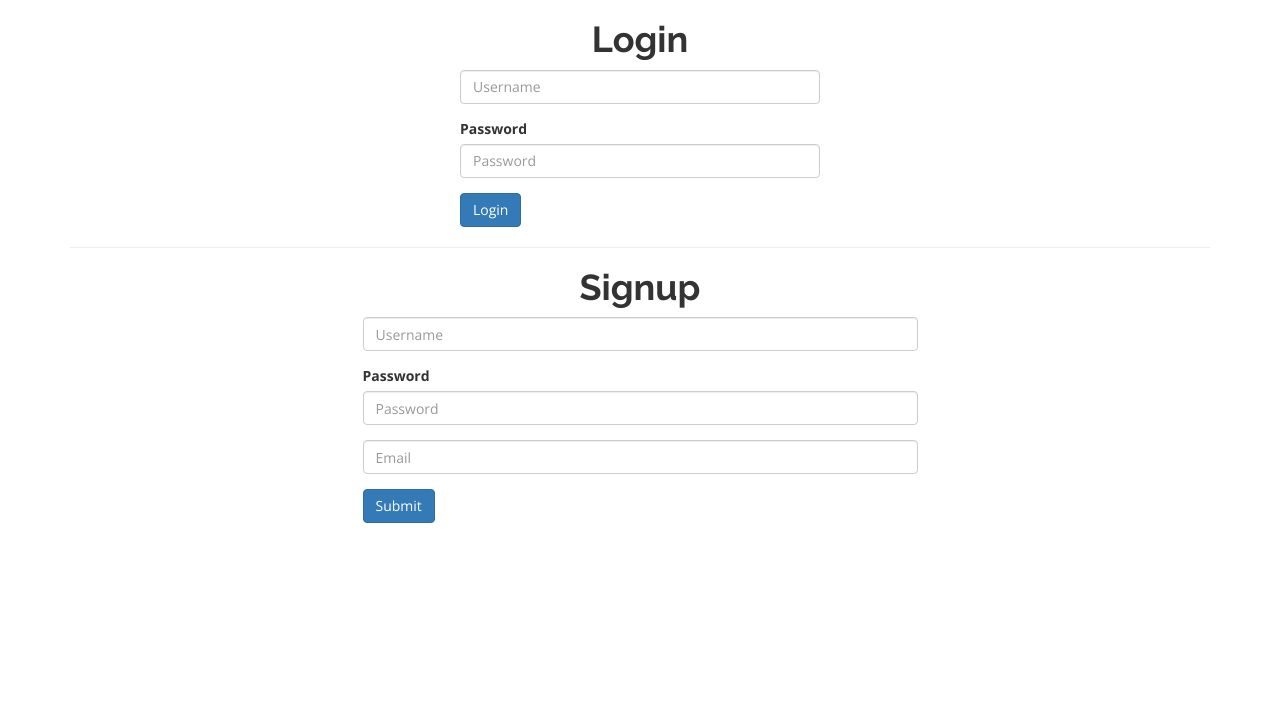
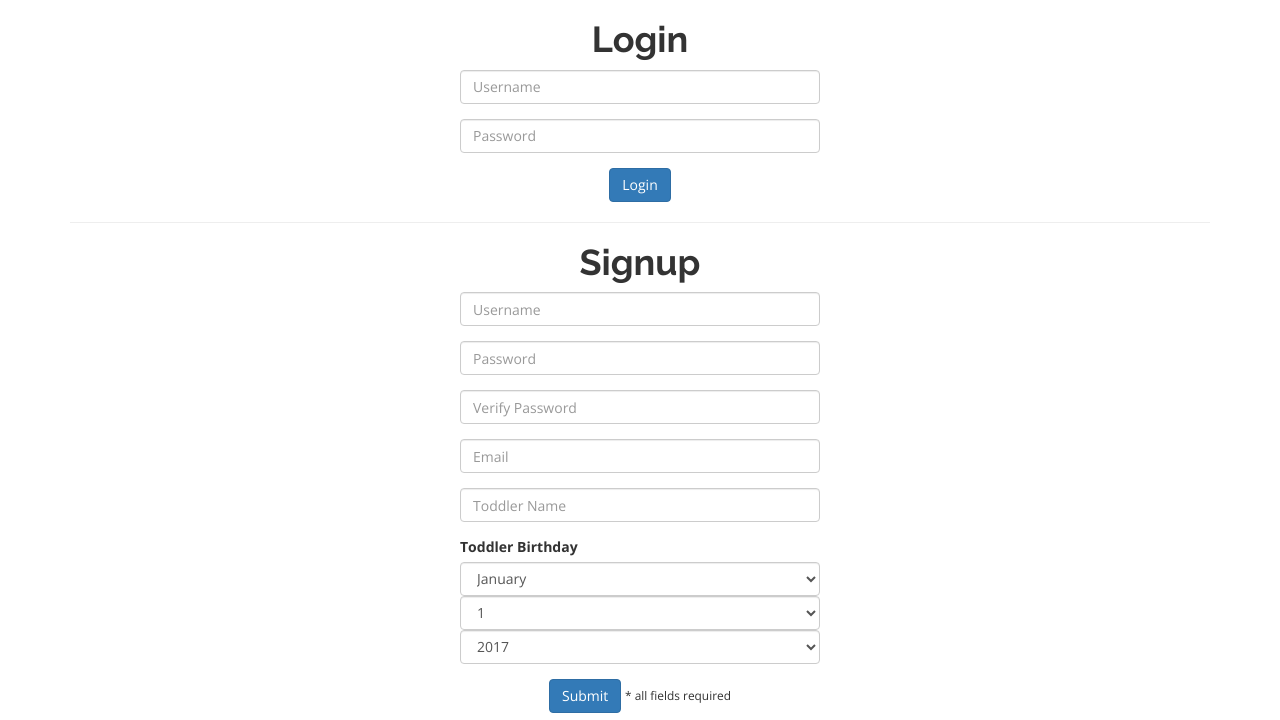
Before and after one commit to ncabelin/toddlespeak, a Flask app: page /login in a window 1280 px wide. Shown: the part 80-800 px from the top of the page. Run offline with Flask 2, Linux system fonts and the light colour scheme; parts of the project's set-up code (start-up, migrations or seed data) failed here and were passed over; some libraries are stand-ins or nearby versions.

```diff
--- a/templates/login.html
+++ b/templates/login.html
@@ -6,39 +6,107 @@
 			<h1 class="text-center">Login</h1>
 		</div>
 		<div class="col-md-4 col-md-offset-4">
-			<form method="POST" class="form-box" action="">
+			<form method="POST" class="form-box" action="/login" id="login">
 				<div class="form-group">
 					<label for="username" class="sr-only">Username</label>
 					<input class="form-control" type="text" name="username" placeholder="Username">
 				</div>
 				<div class="form-group">
-					<label for="password">Password</label>
+					<label for="password" class="sr-only">Password</label>
 					<input class="form-control" type="password" name="password" placeholder="Password">
 				</div>
-				<button type="submit" class="btn btn-primary">Login</button>
+				<div class="text-center">
+					<button type="submit" class="btn btn-primary">Login</button>
+				</div>
 			</form>
 		</div>
 		<div class="col-md-12">
 			<hr>
 			<h1 class="text-center">Signup</h1>
 		</div>
-		<div class="col-md-6 col-md-offset-3">
-			<form method="POST" class="form-box" action="">
+		<div class="col-md-4 col-md-offset-4">
+			<form method="POST" class="form-box" action="/signup" id="signup">
 				<div class="form-group">
 					<label for="username" class="sr-only">Username</label>
 					<input class="form-control" type="text" name="username" placeholder="Username">
 				</div>
 				<div class="form-group">
-					<label for="password">Password</label>
+					<label for="password" class="sr-only">Password</label>
 					<input class="form-control" type="password" name="password" placeholder="Password">
+				</div>
+				<div class="form-group">
+					<label for="verify" class="sr-only">Verify Password</label>
+					<input class="form-control" type="password" name="verify" placeholder="Verify Password">
 				</div>
 				<div class="form-group">
 					<label for="email" class="sr-only">Email</label>
 					<input class="form-control" type="email" name="email" placeholder="Email">
 				</div>
-				<button type="submit" class="btn btn-primary">Submit</button>
+				<div class="form-group">
+					<label for="t_name" class="sr-only">Toddler Name</label>
+					<input class="form-control" type="text" name="t_name" placeholder="Toddler Name">
+				</div>
+				<div class="form-group date">
+					<label for="month" >Toddler Birthday</label>
+					<select class="form-control" name="month" placeholder="Month">
+						<option value="1">January</option>
+						<option value="2">February</option>
+						<option value="3">March</option>
+						<option value="4">April</option>
+						<option value="5">May</option>
+						<option value="6">June</option>
+						<option value="7">July</option>
+						<option value="8">August</option>
+						<option value="9">September</option>
+						<option value="10">October</option>
+						<option value="11">November</option>
+						<option value="12">December</option>
+					</select>
+					<select class="form-control" name="day" placeholder="Day" id="day">
+					</select>
+					<select class="form-control" name="year" placeholder="Year" id="year">
+					</select>
+				</div>
+				<div class="text-center">
+					<button type="submit" class="btn btn-primary" id="submit">Submit</button>
+					<small>* all fields required</small>
+				</div>
 			</form>
+			<div id="signupMessage"></div>
 		</div>
 	</div>
 </div>
+<script>
+$(function() {
+	// Populate form-fields for birthday
+	day = '';
+	for (var i = 1; i < 32; i++) {
+		day += '<option value="' + i + '">' + i + '</option>';
+	}
+	$('#day').append(day);
+
+	var yearNow = new Date().getFullYear();
+	for (var i = yearNow; i > 2000; i--) {
+		$('#year').append('<option value="' + i + '">' + i + '</option>');
+	}
+
+	// AJAX to register
+	$('#signup').submit(function(e) {
+		e.preventDefault();
+		var data = $('#signup').serialize();
+		$.ajax({
+			url: '{{ url_for('signup') }}',
+			method: 'POST',
+			data: data,
+			dataType: 'json'
+		}).done(function(result) {
+			console.log(result);
+		}).fail(function(e) {
+			console.log(e);
+		})
+	});
+
+	// AJAX to login
+});
+</script>
 {% endblock%}
```
